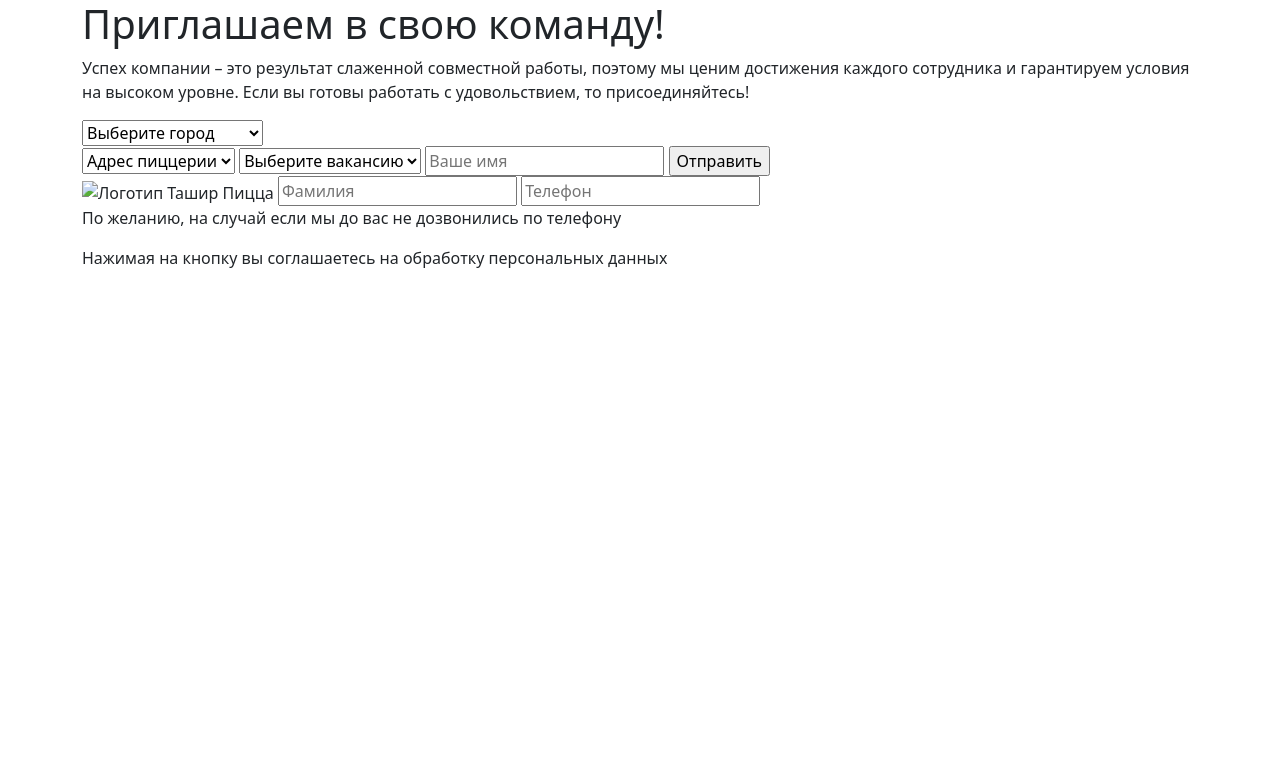
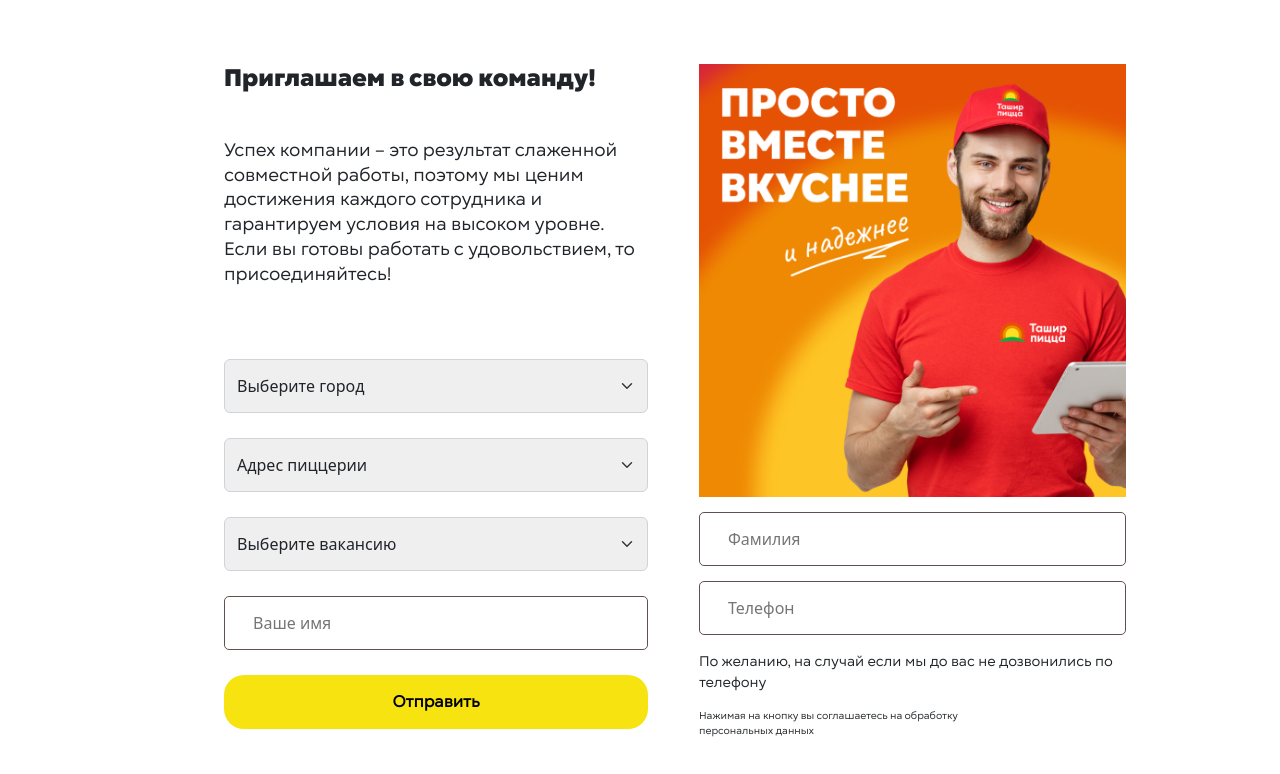
Before and after one commit to fuckpuc/tashir_pizza, a plain HTML site: page index.html in a window 1280 px wide. Drawn offline with nearby package versions, Linux system fonts and the light colour scheme; the site is published under a folder, as on GitHub Pages, so addresses that start at the root find nothing.

Commit message:
Исправление пути к картинкам

```diff
--- a/index.html
+++ b/index.html
@@ -7,8 +7,8 @@
       href="https://cdn.jsdelivr.net/npm/bootstrap@5.2.1/dist/css/bootstrap.min.css"
       rel="stylesheet"
     />
-    <link rel="stylesheet" href="/css/fonts.css">
-    <link rel="stylesheet" href="/css/style.css"/>
+    <link rel="stylesheet" href="./css/fonts.css">
+    <link rel="stylesheet" href="./css/style.css"/>
     <title>Работа</title>
   </head>
   <body>
@@ -91,7 +91,7 @@
 
         <section class="аdditional_info">
           <img
-            src="/images/image.png"
+            src="./images/image.png"
             class="аdditional_info__tashir-pizza"
             alt="Логотип Ташир Пицца"
           />
@@ -113,6 +113,6 @@
     </main>
     <script src="https://code.jquery.com/jquery-3.6.0.min.js"></script>
     <script src="https://cdnjs.cloudflare.com/ajax/libs/jquery.mask/1.14.16/jquery.mask.min.js"></script>
-    <script src="/js/script.js"></script>
+    <script src="./js/script.js"></script>
   </body>
 </html>
```
